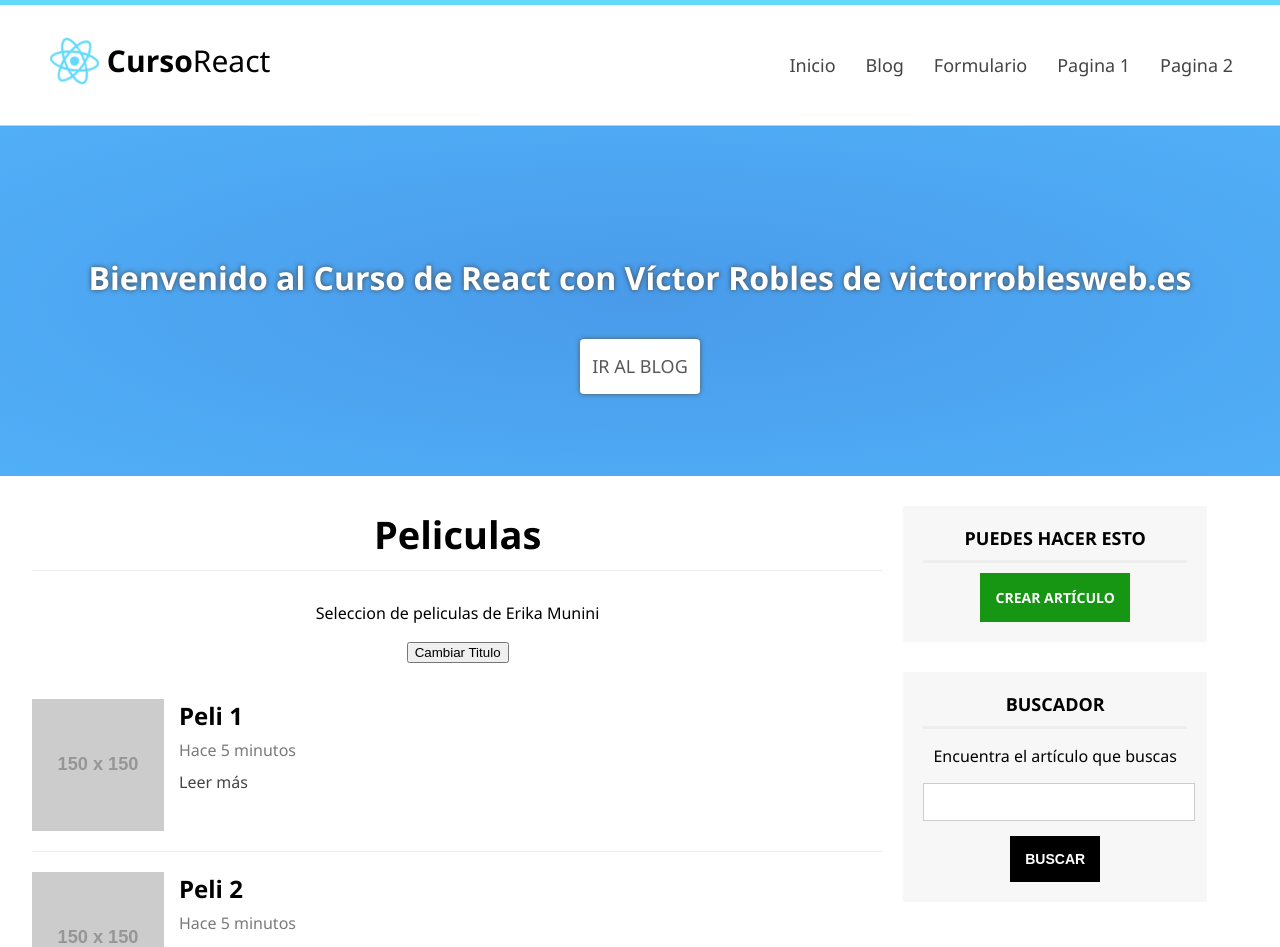
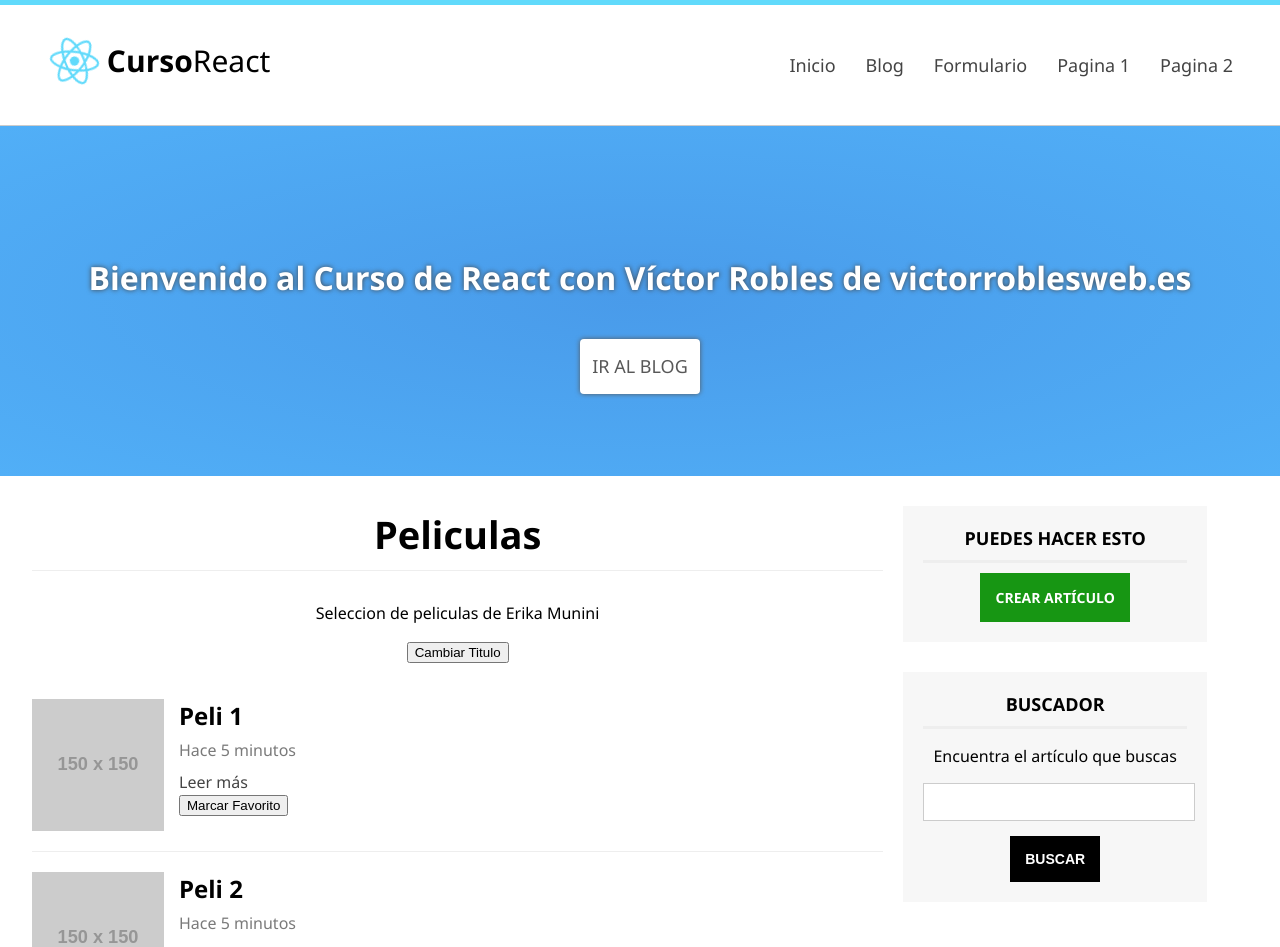
Before and after one commit to erivimura/react-guide, a React (Create React App) app: page / in a window 1280 px wide. Shown: the top 947 px of the page. Built offline with nearby package versions, Linux system fonts and the light colour scheme.

Commit message:
Cominucacion del hijo al padre

```diff
--- a/src/components/Pelicula.js
+++ b/src/components/Pelicula.js
@@ -2,13 +2,8 @@ import React, {Component} from 'react';
 
 class Pelicula extends Component {
 
-    state = {
-        peliculas: [
-            { titulo: '',  imagen: ''},
-            { titulo: '',  imagen: ''},
-            { titulo: '',  imagen: ''}
-        ],
-        nombre: 'Erika Munini'
+    marcar = () => {
+        this.props.marcarFavorita(this.props.pelicula);
     }
 
     render() {
@@ -22,12 +17,15 @@ class Pelicula extends Component {
                 </div>
 
                 <h2>{titulo}</h2>
-                <span class="date">
+                <span className="date">
                     Hace 5 minutos
                 </span>
                 <a href="#">Leer más</a>
+                <button onClick={this.marcar}>
+                    Marcar Favorito
+                </button>
 
-                <div class="clearfix"></div>
+                <div className="clearfix"></div>
             </article>
         );
     }
--- a/src/components/Peliculas.js
+++ b/src/components/Peliculas.js
@@ -9,7 +9,8 @@ class Peliculas extends Component {
             { titulo: 'Peli 2',  imagen: 'https://via.placeholder.com/150'},
             { titulo: 'Peli 3',  imagen: 'https://via.placeholder.com/150'}
         ],
-        nombre: 'Erika Munini'
+        nombre: 'Erika Munini',
+        favorita: {}
     }
 
     cambiarTitulo = () => {
@@ -21,19 +22,38 @@ class Peliculas extends Component {
         })
     }
 
+    favorita = (pelicula) => {
+        this.setState({
+            favorita: pelicula
+        })
+    }
+
     render() {
         return (
             <React.Fragment>
 
                 <h2 className="subheader">Peliculas</h2>
                 <p> Seleccion de peliculas de {this.state.nombre}</p>
-                <p><button onClick={this.cambiarTitulo}>Cambiar Titulo</button></p>
+                <p>
+                    <button onClick={this.cambiarTitulo}>Cambiar Titulo</button>
+                </p>
+                {this.state.favorita.titulo &&
+                    <p className="favorita">
+                        <strong>La pelicula favorita es: </strong>
+                        <span>{this.state.favorita.titulo}</span>
+                    </p>
+                }
+
 
                 <div id="articles">
                 {
                     this.state.peliculas.map((pelicula, i) => {
                         return(
-                            <Pelicula key={i} pelicula={pelicula} />
+                            <Pelicula
+                                key={i}
+                                pelicula={pelicula}
+                                marcarFavorita={this.favorita}
+                            />
                         );
                     })
                 }
```
